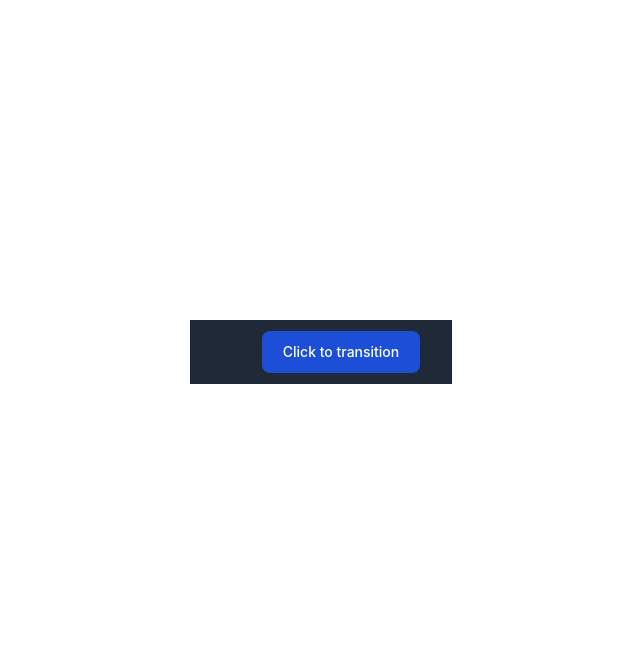
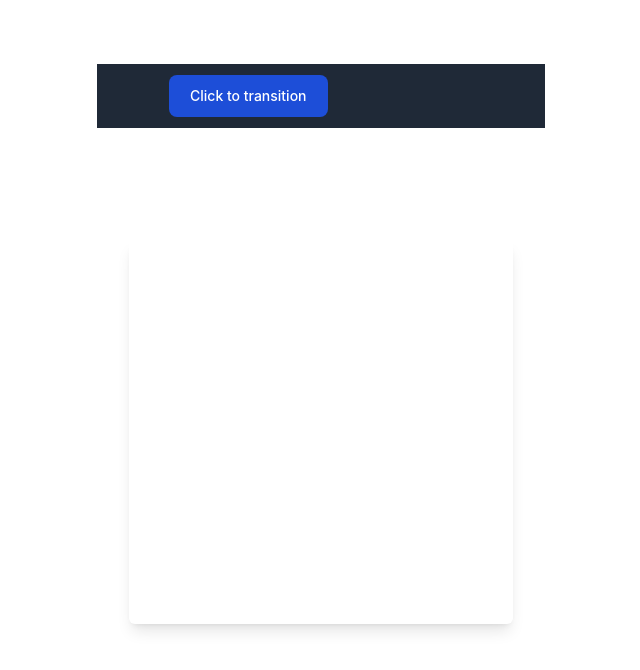
Before and after one commit to erwinchang/vue-example, a Vue app in the folder my-taiwind-project/: page / in a window 1280 px wide. Shown: the top 670 px of the page, without its empty margins (319-959 px from the left). Built offline with nearby package versions, Linux system fonts and the light colour scheme.

Commit message:
patch ChildComponent

```diff
--- a/my-taiwind-project/src/App.vue
+++ b/my-taiwind-project/src/App.vue
@@ -1,11 +1,3 @@
-<script setup>
-import { Disclosure } from '@headlessui/vue'
-
-const transition = () => {
- //
-}
-</script>
-
 <template>
   <div class="min-h-full">
     <Disclosure as="nav" class="bg-gray-800">
@@ -24,9 +16,21 @@ const transition = () => {
     <main>
       <div class="max-w-7xl mx-auto py-6 sm:px-6 lg:px-8">
         <div class="px-4 py-6 sm:px-0">
-          <!-- ChildComponent goes here -->
+          <ChildComponent :show="show" />
         </div>
       </div>
     </main>
   </div>
 </template>
+
+<script setup>
+import { Disclosure } from '@headlessui/vue'
+import { ref } from 'vue'
+import ChildComponent from './components/ChildComponent.vue'
+
+const show = ref(true)
+
+const transition = () => {
+  show.value = !show.value
+}
+</script>
--- /dev/null
+++ b/my-taiwind-project/src/components/ChildComponent.vue
@@ -0,0 +1,38 @@
+<template>
+  <div class="flex flex-col items-center py-16">
+    <div class="w-96 h-96">
+      <TransitionRoot
+        appear
+        :show="isShowing"
+        as="template"
+        enter="transform transition duration-[400ms]"
+        enter-from="opacity-0 rotate-[-120deg] scale-50"
+        enter-to="opacity-100 rotate-0 scale-100"
+        leave="transform duration-200 transition ease-in-out"
+        leave-from="opacity-100 rotate-0 scale-100 "
+        leave-to="opacity-0 scale-95 "
+      >
+        <div class="w-full h-full rounded-md shadow-lg" />
+      </TransitionRoot>
+    </div>
+  </div>
+</template>
+
+<script setup>
+import { ref, toRefs, watch } from 'vue'
+import { TransitionRoot } from '@headlessui/vue'
+
+const props = defineProps({
+  show: Boolean
+})
+const { show } = toRefs(props)
+const isShowing = ref(true)
+
+watch(show, () => {
+  isShowing.value = false
+
+  setTimeout(() => {
+    isShowing.value = true
+  }, 500)
+})
+</script>
```
